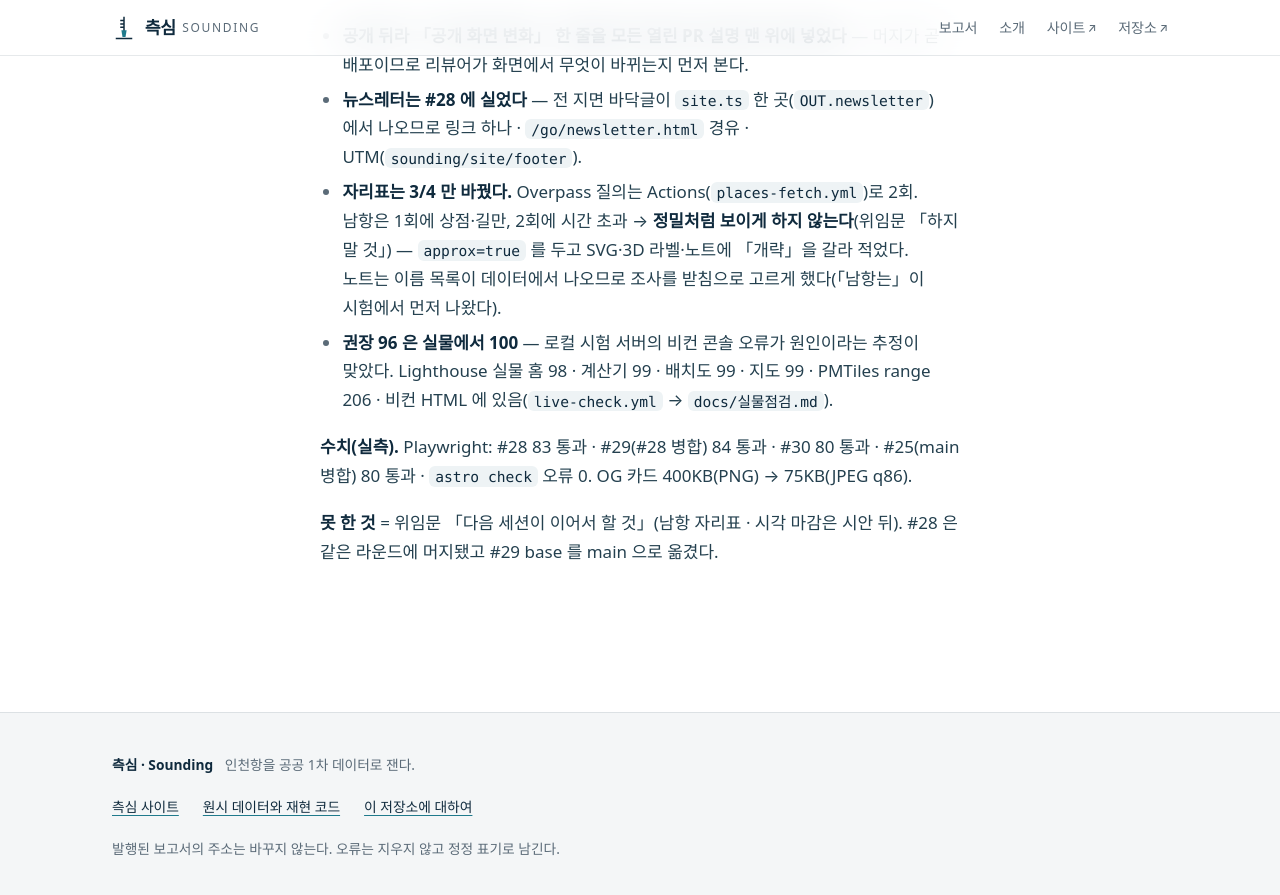
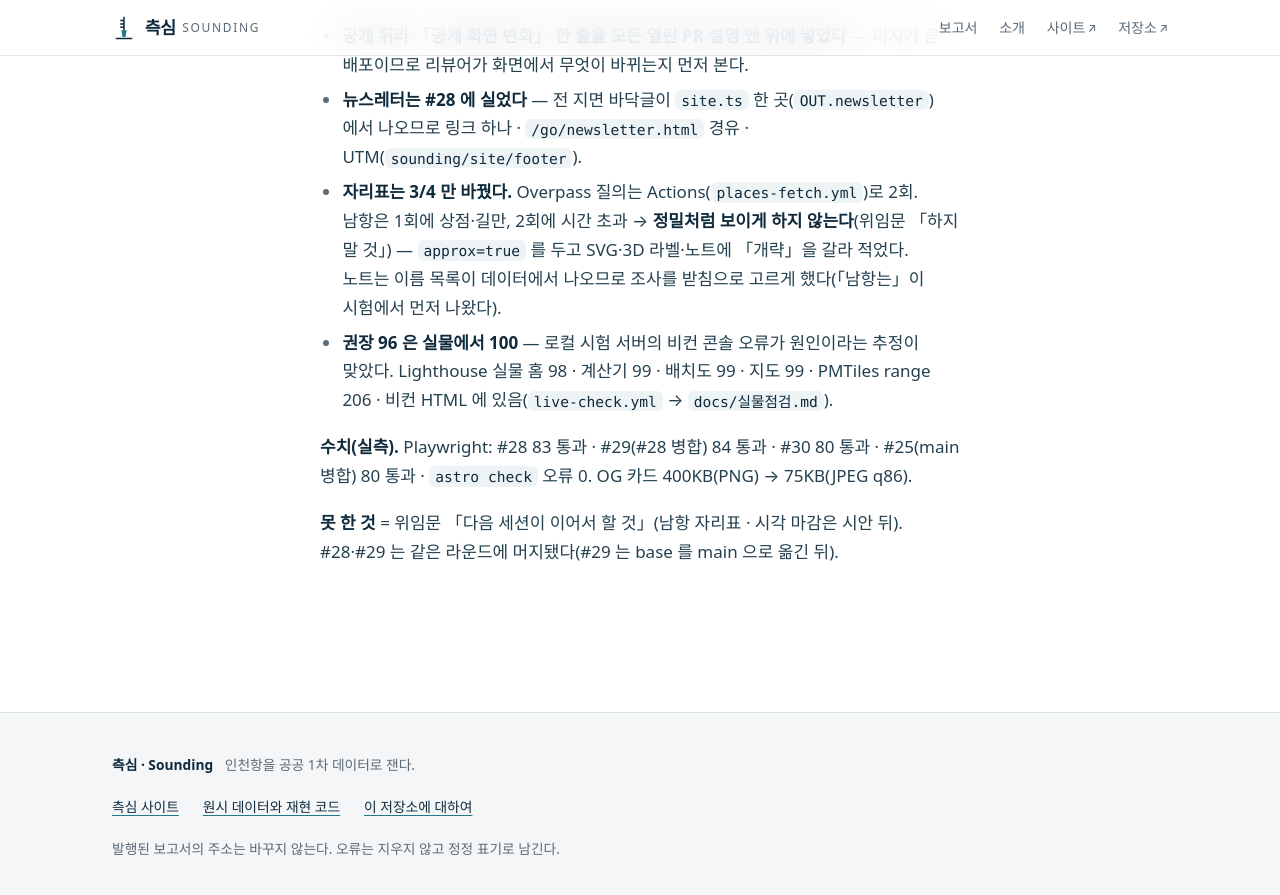
Before and after one commit to jisangj03-dev/incheon-port-analysis, a Jekyll site: the page built from docs/작업기록.md, in a window 1280 px wide and 900 px high, scrolled down 154186 px. Shown: the top 895 px of the window. Built offline with Jekyll 4.4.1, drawn with Linux system fonts in a browser that asks for light colours; some web fonts are replaced; our own code applies the rules of GitHub Pages for plain Markdown files.

Commit message:
53차 기록 — #29 머지 반영
Co-Authored-By: Claude Opus 5.5 <noreply@anthropic.com>
Claude-Session: https://claude.ai/code/session_01L59oEoiMW7KHoJRFFkcN4Q

```diff
--- a/docs/작업기록.md
+++ b/docs/작업기록.md
@@ -3494,4 +3494,4 @@ mail-02 의 기고 전속 조건(원문 게재 요구 여부)은 mail-01 때와
 
 **수치(실측).** Playwright: #28 83 통과 · #29(#28 병합) 84 통과 · #30 80 통과 · #25(main 병합) 80 통과 · `astro check` 오류 0. OG 카드 400KB(PNG) → 75KB(JPEG q86).
 
-**못 한 것** = 위임문 「다음 세션이 이어서 할 것」(남항 자리표 · 시각 마감은 시안 뒤). #28 은 같은 라운드에 머지됐고 #29 base 를 main 으로 옮겼다.
+**못 한 것** = 위임문 「다음 세션이 이어서 할 것」(남항 자리표 · 시각 마감은 시안 뒤). #28·#29 는 같은 라운드에 머지됐다(#29 는 base 를 main 으로 옮긴 뒤).
```
Also changed, not shown: docs/STATUS.md (+1 -1 lines), docs/위임문_다음세션_20261012.md (+2 -2 lines).
